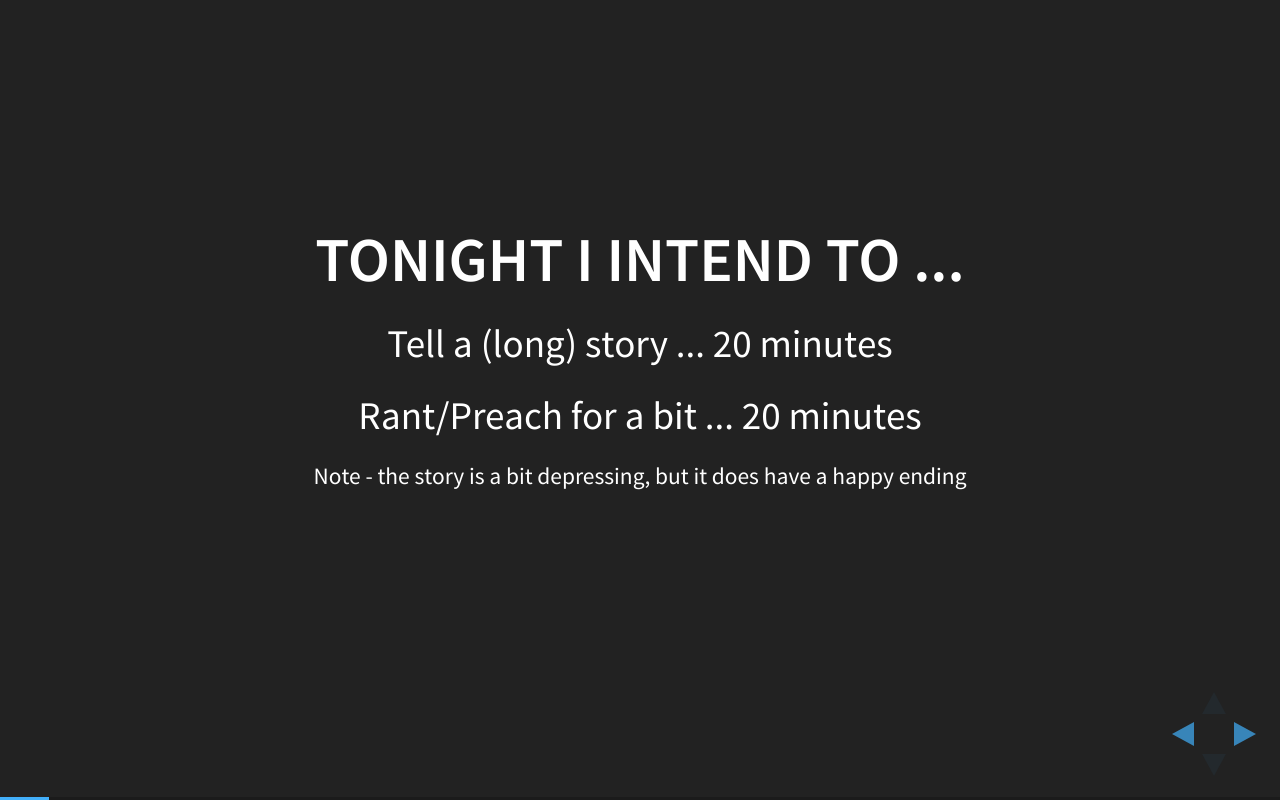
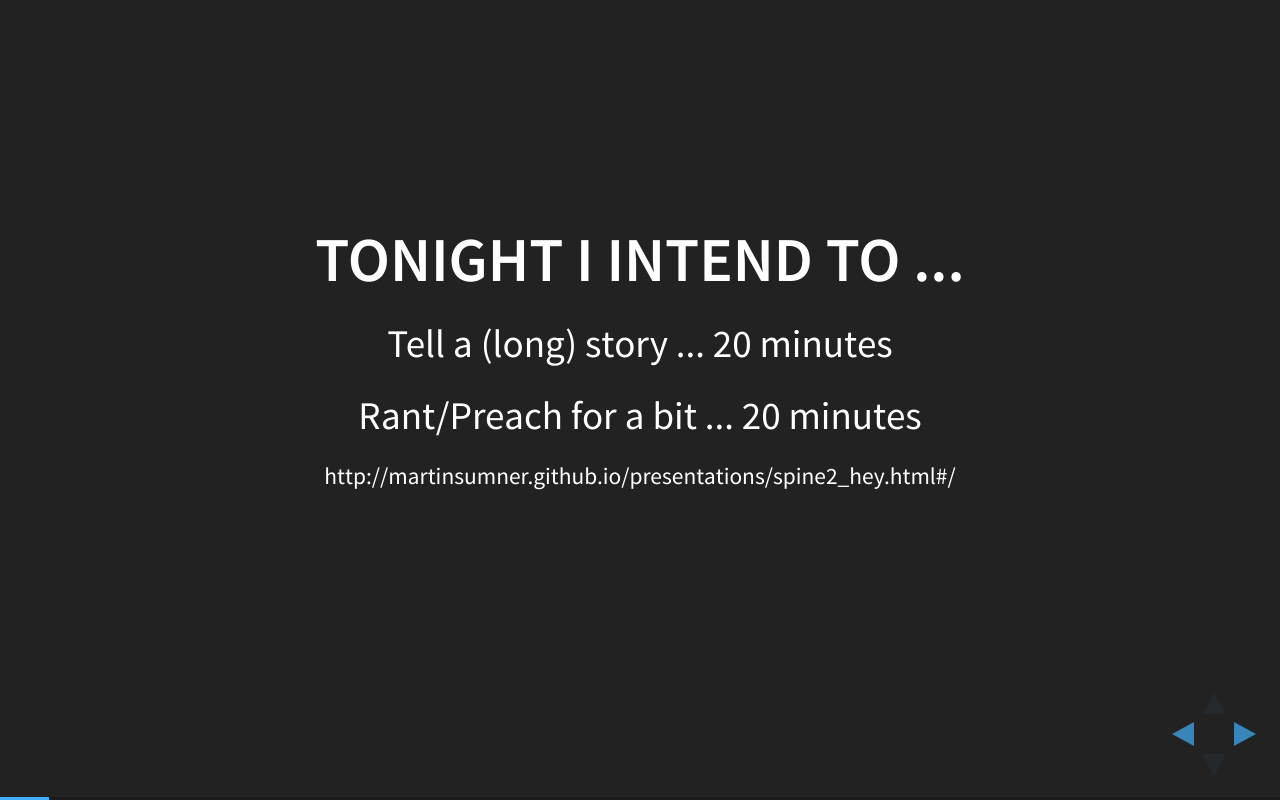
Before and after one commit to martinsumner/presentations, a website: page spine2_hey.html in a window 1280 px wide. Both pictures are taken after a click on the button 1251 px from the left and 734 px from the top of the page. Drawn offline with Linux system fonts and the light colour scheme.

Commit message:
Add github pages reference

```diff
--- a/spine2_hey.html
+++ b/spine2_hey.html
@@ -52,7 +52,7 @@
 					<p>Tell a (long) story ... 20 minutes</p>
 					<p>Rant/Preach for a bit ... 20 minutes</p>
 					<p></p>
-					<p><small>Note - the story is a bit depressing, but it does have a happy ending</small></p>
+					<p><small>http://martinsumner.github.io/presentations/spine2_hey.html#/</small></p>
 				</section>
 
 				<section>
```
